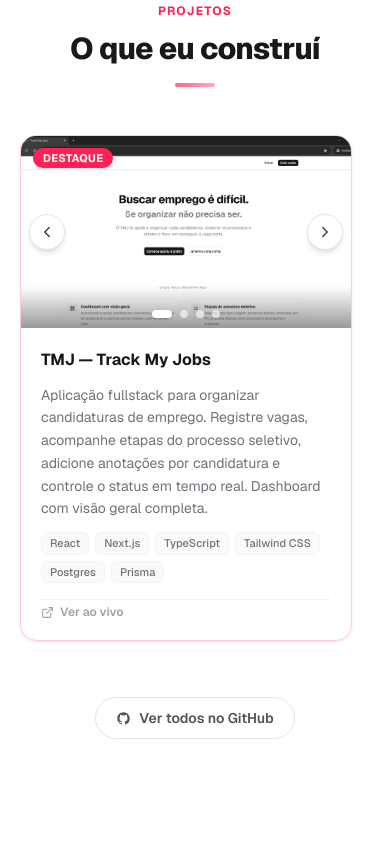
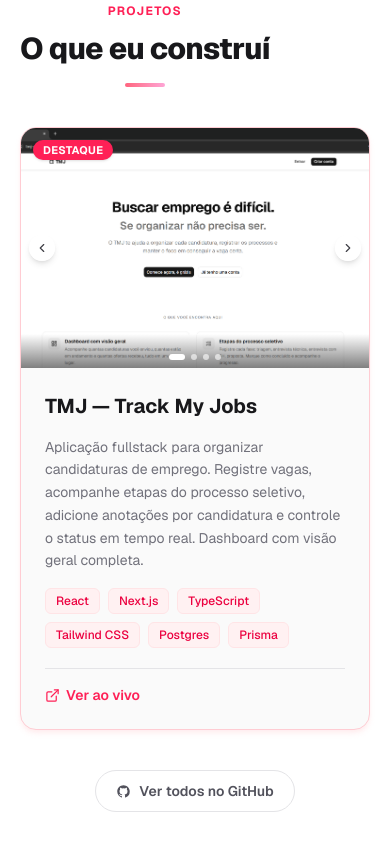
Before and after one commit to lahgomes/portfolio, a Next.js app: page / in a window 390 px wide. Shown: the part 4480-5324 px from the top of the page. Built offline with nearby package versions, Linux system fonts and the light colour scheme.

Commit message:
feat: redesign projects section with split layout and state-based carousel

```diff
--- a/src/components/Projects.tsx
+++ b/src/components/Projects.tsx
@@ -1,89 +1,77 @@
 "use client";
 
 import Image from "next/image";
-import { useRef, useState } from "react";
+import { useState } from "react";
 import { ExternalLink, ImageOff, ChevronLeft, ChevronRight } from "lucide-react";
 import { GithubIcon } from "./icons/SocialIcons";
 import { useInView } from "@/hooks/useInView";
 import { SectionHeading } from "./About";
 import { projects } from "@/data/projects";
+import type { Project } from "@/data/projects";
 
-function ProjectGallery({ images, alt }: { images?: string[]; alt: string }) {
+function ProjectImages({ project }: { project: Project }) {
   const [current, setCurrent] = useState(0);
-  const list = images && images.length > 0 ? images : [];
+  const list = project.images?.length
+    ? project.images
+    : project.image
+    ? [project.image]
+    : [];
 
   if (list.length === 0) {
     return (
       <div className="flex h-full w-full items-center justify-center bg-linear-to-br from-rose-50 to-pink-100 text-rose-200">
-        <ImageOff size={36} />
+        <ImageOff size={40} />
       </div>
     );
   }
 
-  const prev = (e: React.MouseEvent) => {
-    e.preventDefault();
-    setCurrent((c) => (c - 1 + list.length) % list.length);
-  };
-  const next = (e: React.MouseEvent) => {
-    e.preventDefault();
-    setCurrent((c) => (c + 1) % list.length);
-  };
-
   return (
-    <>
+    <div className="relative h-full w-full">
       <Image
         key={list[current]}
         src={list[current]}
-        alt={`${alt} — imagem ${current + 1}`}
+        alt={`${project.title} — imagem ${current + 1}`}
         fill
         className="object-cover object-top transition-opacity duration-300"
       />
-
       {list.length > 1 && (
         <>
           <button
-            onClick={prev}
+            onClick={(e) => { e.stopPropagation(); setCurrent((c) => (c - 1 + list.length) % list.length); }}
             aria-label="Imagem anterior"
-            className="absolute left-2 top-1/2 z-20 -translate-y-1/2 rounded-full bg-white p-2 shadow-md border border-zinc-200 hover:bg-rose-50 hover:border-rose-200 transition-colors"
+            className="absolute left-2 top-1/2 z-20 -translate-y-1/2 rounded-full bg-white/90 p-1.5 shadow-md hover:bg-white transition-colors"
           >
-            <ChevronLeft size={18} className="text-zinc-700" />
+            <ChevronLeft size={14} className="text-zinc-700" />
           </button>
           <button
-            onClick={next}
+            onClick={(e) => { e.stopPropagation(); setCurrent((c) => (c + 1) % list.length); }}
             aria-label="Próxima imagem"
-            className="absolute right-2 top-1/2 z-20 -translate-y-1/2 rounded-full bg-white p-2 shadow-md border border-zinc-200 hover:bg-rose-50 hover:border-rose-200 transition-colors"
+            className="absolute right-2 top-1/2 z-20 -translate-y-1/2 rounded-full bg-white/90 p-1.5 shadow-md hover:bg-white transition-colors"
           >
-            <ChevronRight size={18} className="text-zinc-700" />
+            <ChevronRight size={14} className="text-zinc-700" />
           </button>
-
-          <div className="absolute bottom-0 left-0 right-0 z-20 flex justify-center gap-2 pb-2.5 pt-6 bg-linear-to-t from-black/40 to-transparent">
+          <div className="absolute bottom-0 left-0 right-0 z-20 flex justify-center gap-1.5 pb-2 pt-5 bg-linear-to-t from-black/50 to-transparent">
             {list.map((_, i) => (
               <button
                 key={i}
-                onClick={(e) => { e.preventDefault(); setCurrent(i); }}
-                aria-label={`Ir para imagem ${i + 1}`}
-                className={`h-2 rounded-full transition-all ${
-                  i === current ? "w-5 bg-white shadow" : "w-2 bg-white/60 hover:bg-white/80"
-                }`}
+                onClick={(e) => { e.stopPropagation(); setCurrent(i); }}
+                aria-label={`Imagem ${i + 1}`}
+                className={`h-1.5 rounded-full transition-all ${i === current ? "w-4 bg-white" : "w-1.5 bg-white/60"}`}
               />
             ))}
           </div>
         </>
       )}
-    </>
+    </div>
   );
 }
 
 export default function Projects() {
   const { ref, inView } = useInView();
-  const scrollRef = useRef<HTMLDivElement>(null);
-  const showArrows = projects.length > 2;
+  const [active, setActive] = useState(0);
+  const total = projects.length;
 
-  const scroll = (dir: "left" | "right") => {
-    scrollRef.current?.scrollBy({ left: dir === "left" ? -420 : 420, behavior: "smooth" });
-  };
-
-  if (projects.length === 0) {
+  if (total === 0) {
     return (
       <section id="projetos" className="py-24 px-5 sm:px-8 bg-white">
         <div className="mx-auto max-w-5xl">
@@ -99,51 +87,37 @@ export default function Projects() {
     );
   }
 
+  const project = projects[active];
+  const prev = () => setActive((i) => (i - 1 + total) % total);
+  const next = () => setActive((i) => (i + 1) % total);
+
   return (
     <section
       id="projetos"
       ref={ref as React.RefObject<HTMLElement>}
-      className="py-24 bg-white overflow-hidden"
+      className="py-24 px-5 sm:px-8 bg-white"
     >
-      <div className="mx-auto max-w-5xl px-5 sm:px-8">
+      <div className="mx-auto max-w-5xl">
+        <div className="flex items-end justify-between mb-10">
           <SectionHeading label="Projetos" title="O que eu construí" />
+          {total > 1 && (
+            <span className="text-sm font-mono text-zinc-400 pb-1 shrink-0">
+              {String(active + 1).padStart(2, "0")}{" "}
+              <span className="text-zinc-200">/</span>{" "}
+              {String(total).padStart(2, "0")}
+            </span>
+          )}
         </div>
 
-      <div className={`relative mt-12 fade-up ${inView ? "visible" : ""}`}>
-        {showArrows && (
-          <>
-            <button
-              onClick={() => scroll("left")}
-              aria-label="Projeto anterior"
-              className="hidden md:flex absolute left-3 top-1/2 -translate-y-8 z-10 h-10 w-10 items-center justify-center rounded-full bg-white border border-zinc-200 shadow-md hover:border-rose-200 hover:bg-rose-50 transition-colors"
-            >
-              <ChevronLeft size={18} className="text-zinc-700" />
-            </button>
-            <button
-              onClick={() => scroll("right")}
-              aria-label="Próximo projeto"
-              className="hidden md:flex absolute right-3 top-1/2 -translate-y-8 z-10 h-10 w-10 items-center justify-center rounded-full bg-white border border-zinc-200 shadow-md hover:border-rose-200 hover:bg-rose-50 transition-colors"
-            >
-              <ChevronRight size={18} className="text-zinc-700" />
-            </button>
-          </>
-        )}
-
+        <div className={`fade-up ${inView ? "visible" : ""}`}>
           <div
-          ref={scrollRef}
-          className="flex gap-5 overflow-x-auto scroll-smooth snap-x snap-mandatory px-5 sm:px-8 md:px-16 pb-4 [scrollbar-width:none] [&::-webkit-scrollbar]:hidden"
-        >
-          {projects.map((project) => (
-            <article
-              key={project.title}
-              className={`snap-start shrink-0 flex flex-col overflow-hidden rounded-2xl border transition-shadow hover:shadow-lg w-[85vw] sm:w-80 md:w-96 ${
-                project.highlight
-                  ? "border-rose-200 shadow-sm shadow-rose-100"
-                  : "border-zinc-200"
+            className={`overflow-hidden rounded-2xl border bg-zinc-50 ${
+              project.highlight ? "border-rose-200 shadow-md shadow-rose-100/60" : "border-zinc-200 shadow-sm"
             }`}
           >
-              <div className="relative h-48 w-full overflow-hidden bg-zinc-100 shrink-0">
-                <ProjectGallery images={project.images ?? (project.image ? [project.image] : [])} alt={project.title} />
+            <div className="flex flex-col md:flex-row">
+              <div className="relative h-60 w-full shrink-0 overflow-hidden md:h-auto md:w-1/2">
+                <ProjectImages project={project} />
                 {project.highlight && (
                   <span className="absolute top-3 left-3 z-10 rounded-full bg-rose-500 px-2.5 py-0.5 text-[11px] font-bold uppercase tracking-wide text-white shadow">
                     Destaque
@@ -151,34 +125,31 @@ export default function Projects() {
                 )}
               </div>
 
-              <div className="flex flex-1 flex-col gap-3 p-5">
-                <h3 className="text-base font-bold text-zinc-900">
-                  {project.title}
-                </h3>
-                <p className="text-sm leading-relaxed text-zinc-500 flex-1">
-                  {project.description}
-                </p>
-
-                <div className="flex flex-wrap gap-1.5">
+              <div className="flex flex-1 flex-col justify-between gap-5 p-6 md:p-8">
+                <div className="flex flex-col gap-4">
+                  <h3 className="text-xl font-bold text-zinc-900">{project.title}</h3>
+                  <p className="text-sm leading-relaxed text-zinc-500">{project.description}</p>
+                  <div className="flex flex-wrap gap-2">
                     {project.tags.map((tag) => (
                       <span
                         key={tag}
-                      className="rounded-md border border-zinc-100 bg-zinc-50 px-2 py-0.5 text-[11px] font-medium text-zinc-500"
+                        className="rounded-md border border-rose-100 bg-rose-50 px-2.5 py-1 text-xs font-medium text-rose-600"
                       >
                         {tag}
                       </span>
                     ))}
                   </div>
+                </div>
 
-                <div className="flex items-center gap-4 pt-1 border-t border-zinc-100 mt-1">
+                <div className="flex items-center gap-4 pt-4 border-t border-zinc-200">
                   {project.github && (
                     <a
                       href={project.github}
                       target="_blank"
                       rel="noopener noreferrer"
-                      className="inline-flex items-center gap-1.5 text-xs font-semibold text-zinc-400 hover:text-rose-500 transition-colors"
+                      className="inline-flex items-center gap-1.5 text-sm font-semibold text-zinc-500 hover:text-rose-500 transition-colors"
                     >
-                      <GithubIcon size={13} />
+                      <GithubIcon size={15} />
                       Código
                     </a>
                   )}
@@ -187,20 +158,54 @@ export default function Projects() {
                       href={project.live}
                       target="_blank"
                       rel="noopener noreferrer"
-                      className="inline-flex items-center gap-1.5 text-xs font-semibold text-zinc-400 hover:text-rose-500 transition-colors"
+                      className="inline-flex items-center gap-1.5 text-sm font-semibold text-rose-500 hover:text-rose-600 transition-colors"
                     >
-                      <ExternalLink size={13} />
+                      <ExternalLink size={15} />
                       Ver ao vivo
                     </a>
                   )}
                 </div>
               </div>
-            </article>
-          ))}
             </div>
           </div>
 
-      <div className="mt-10 text-center px-5 sm:px-8">
+          {total > 1 && (
+            <div className="mt-6 flex items-center justify-center gap-4">
+              <button
+                onClick={prev}
+                aria-label="Projeto anterior"
+                className="flex h-9 w-9 items-center justify-center rounded-full border border-zinc-200 bg-white shadow-sm hover:border-rose-300 hover:text-rose-500 transition-colors text-zinc-600"
+              >
+                <ChevronLeft size={18} />
+              </button>
+
+              <div className="flex gap-2">
+                {projects.map((_, i) => (
+                  <button
+                    key={i}
+                    onClick={() => setActive(i)}
+                    aria-label={`Projeto ${i + 1}`}
+                    className={`rounded-full transition-all duration-300 ${
+                      i === active
+                        ? "w-6 h-2.5 bg-rose-500"
+                        : "w-2.5 h-2.5 bg-zinc-200 hover:bg-zinc-300"
+                    }`}
+                  />
+                ))}
+              </div>
+
+              <button
+                onClick={next}
+                aria-label="Próximo projeto"
+                className="flex h-9 w-9 items-center justify-center rounded-full border border-zinc-200 bg-white shadow-sm hover:border-rose-300 hover:text-rose-500 transition-colors text-zinc-600"
+              >
+                <ChevronRight size={18} />
+              </button>
+            </div>
+          )}
+        </div>
+
+        <div className="mt-10 text-center">
           <a
             href="https://github.com/lahgomes"
             target="_blank"
@@ -211,6 +216,7 @@ export default function Projects() {
             Ver todos no GitHub
           </a>
         </div>
+      </div>
     </section>
   );
 }
```
Lines whose indentation alone changed are shown as unchanged.
